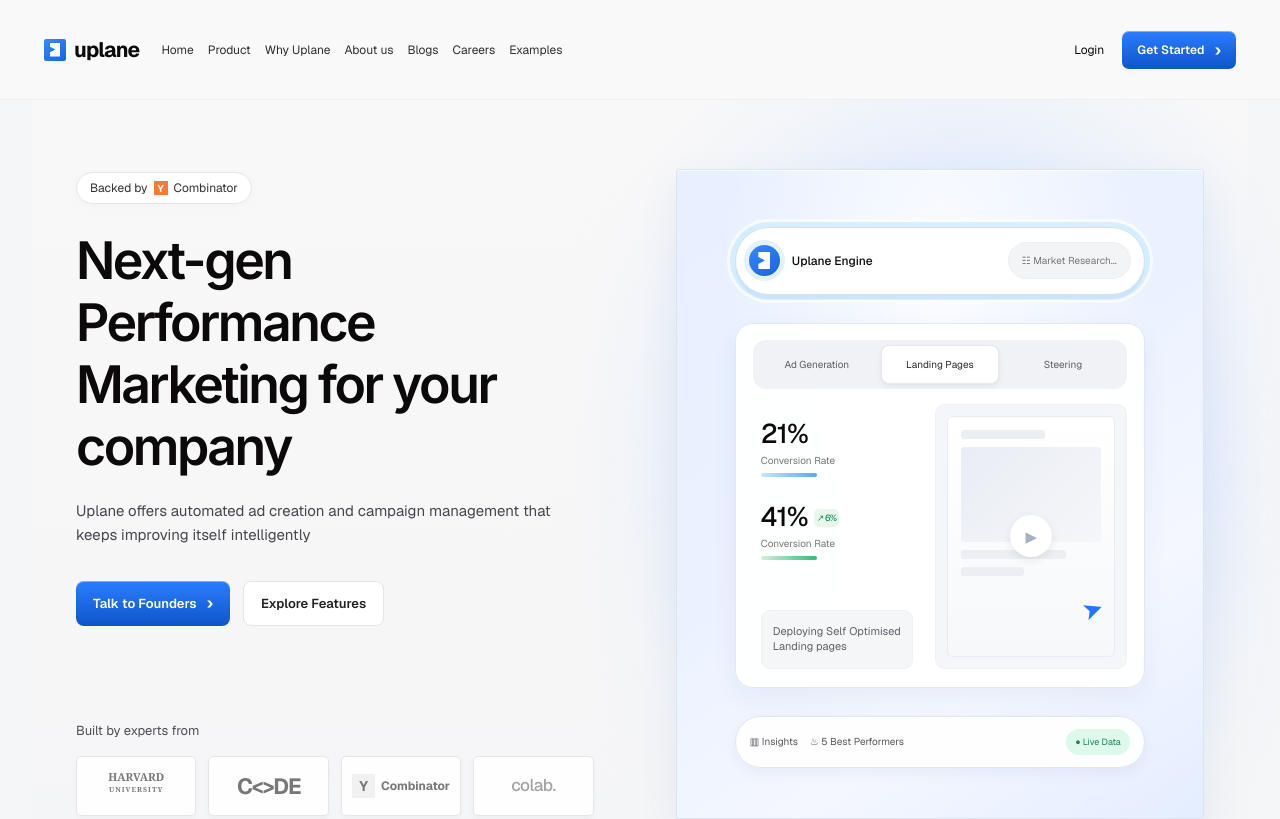
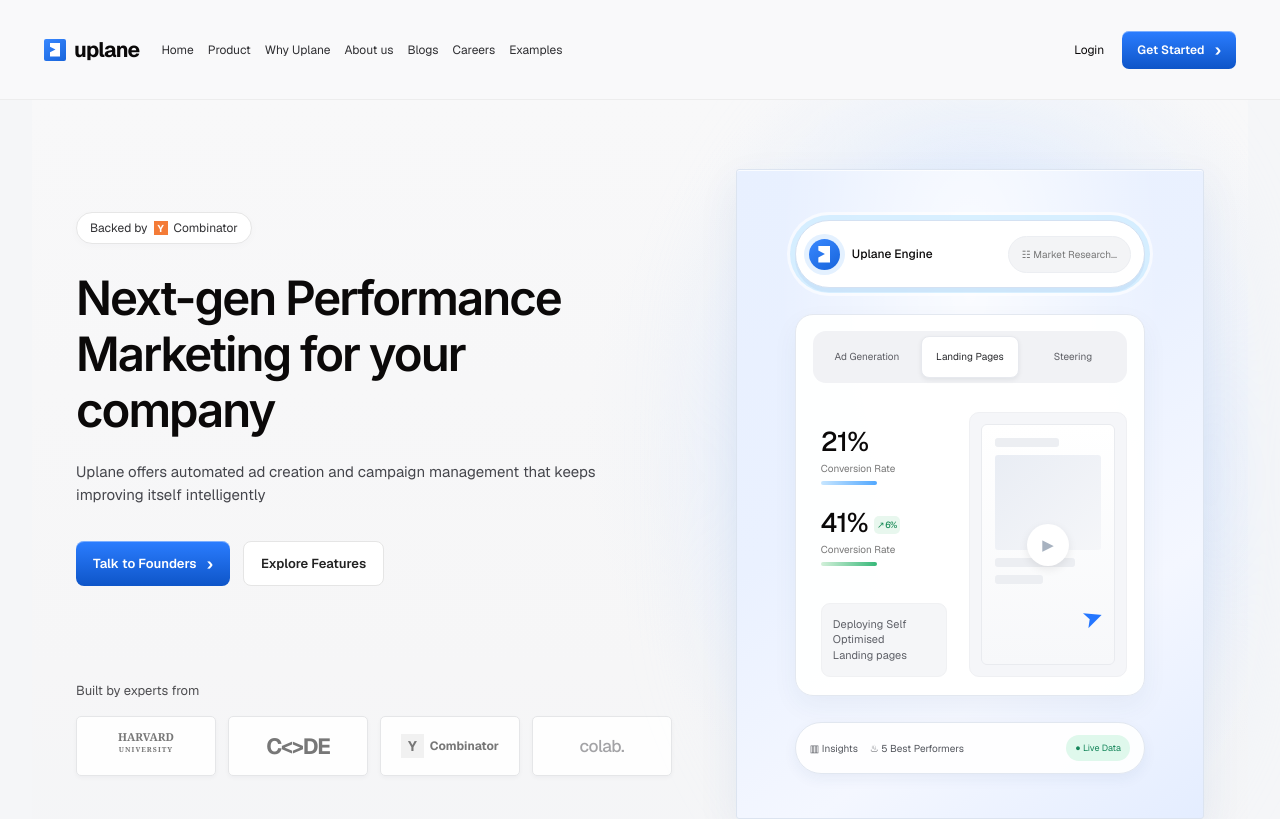
Before and after one commit to adityajadhav19/uplane-website, a Next.js app: page / in a window 1280 px wide. Shown: the top 819 px of the page. Built offline with nearby package versions, Linux system fonts and the light colour scheme.

Commit message:
Correct hero dashboard layout and desktop logo row

```diff
--- a/app/globals.css
+++ b/app/globals.css
@@ -216,3 +216,34 @@ main{background:#f5f6f8}
  .preview-card{min-height:185px}
  .engine-foot span:nth-child(2){display:none}
 }
+
+
+/* Hard correction for hero proportions and dashboard hierarchy. */
+@media(min-width:761px){
+ .hero{grid-template-columns:minmax(0,1.12fr) minmax(0,.88fr)!important;gap:64px!important}
+ .hero-copy{width:100%;max-width:680px!important}
+ .hero h1{font-size:clamp(46px,3.7vw,58px)!important;letter-spacing:-2px!important;line-height:1.18!important}
+ .expert-logos>div{display:grid!important;grid-template-columns:repeat(4,minmax(0,1fr))!important;flex-wrap:nowrap!important;width:100%!important;max-width:680px!important;gap:12px!important}
+ .expert-logos>div>span{min-width:0!important;width:100%!important}
+}
+.engine-panel{display:flex!important;flex-direction:column!important;gap:26px!important}
+.engine-content{display:flex!important;flex-direction:column!important;width:100%!important;min-height:0!important;padding:16px 17px 18px!important}
+.engine-tabs{display:grid!important;grid-template-columns:repeat(3,minmax(0,1fr))!important;width:100%!important;height:auto!important;min-height:0!important;margin:0 0 15px!important;padding:5px!important;gap:5px!important}
+.engine-tabs span{display:flex!important;align-items:center!important;justify-content:center!important;min-width:0!important;width:100%!important;height:42px!important;padding:8px 4px!important;white-space:nowrap!important;line-height:1.2!important}
+.engine-body{display:grid!important;grid-template-columns:minmax(0,.9fr) minmax(0,1fr)!important;align-items:stretch!important;gap:14px!important;width:100%!important;min-height:265px!important}
+.conversion{display:flex!important;flex-direction:column!important;min-width:0!important;gap:20px!important}
+.preview-card{position:relative!important;display:grid!important;min-width:0!important;width:100%!important;min-height:260px!important;height:100%!important}
+.engine-foot{display:flex!important;flex-direction:row!important;align-items:center!important}
+@media(max-width:760px){
+ .hero{grid-template-columns:1fr!important;gap:42px!important}
+ .hero h1{font-size:clamp(40px,8.8vw,54px)!important}
+ .expert-logos>div{grid-template-columns:repeat(4,minmax(0,1fr))!important;gap:7px!important}
+ .engine-content{padding:12px!important}
+ .engine-body{grid-template-columns:minmax(0,.88fr) minmax(0,1fr)!important;min-height:210px!important;gap:9px!important}
+ .preview-card{min-height:205px!important}
+}
+@media(max-width:420px){
+ .expert-logos>div{grid-template-columns:repeat(2,minmax(0,1fr))!important}
+ .engine-body{grid-template-columns:minmax(0,.82fr) minmax(0,1fr)!important}
+ .preview-card{min-height:185px!important}
+}
```
